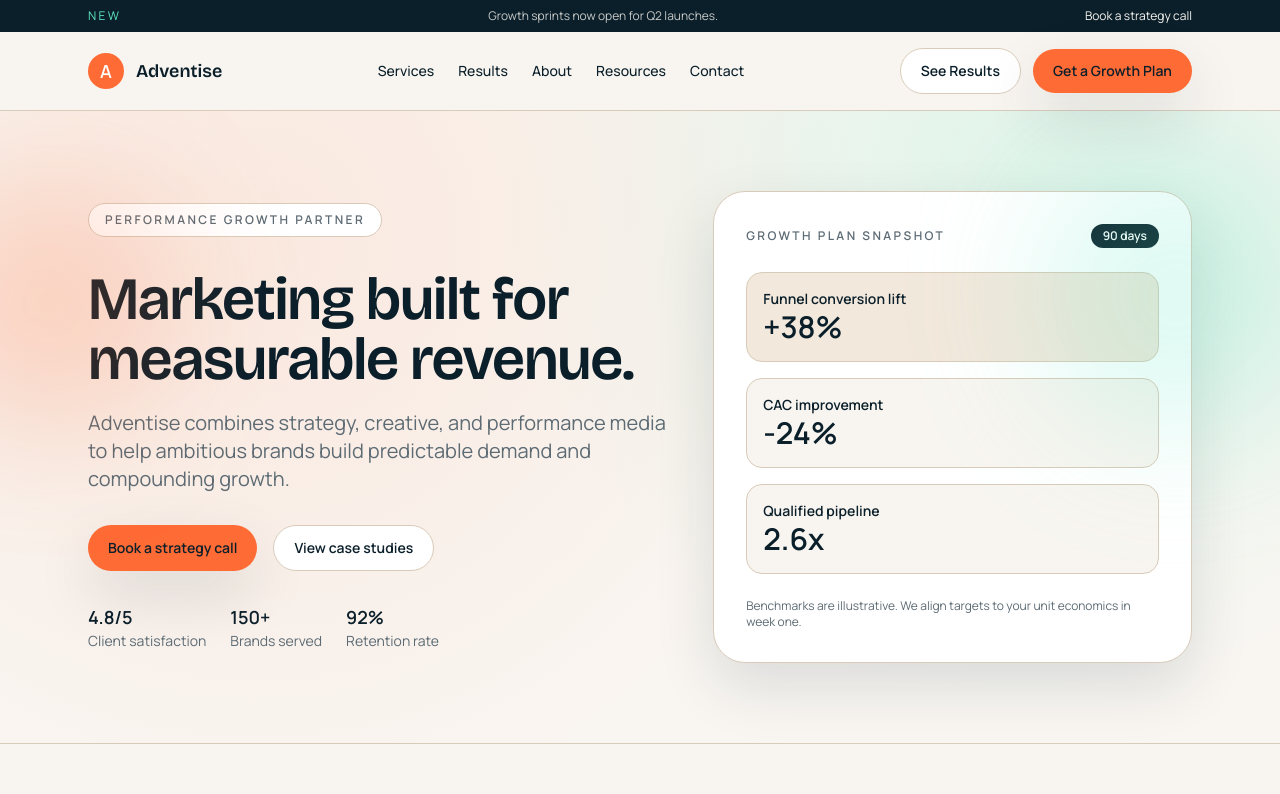
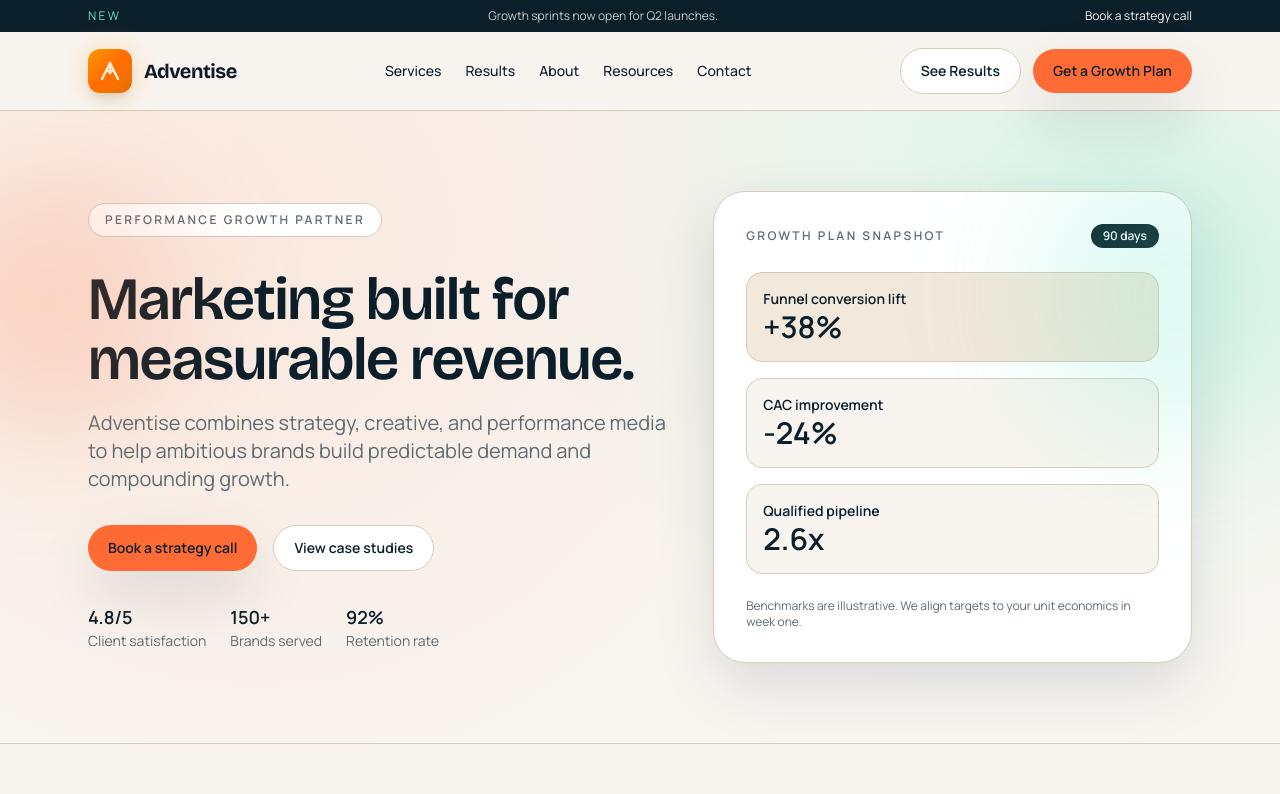
Before and after one commit to UzairLakho/adventise, a Next.js app: page / in a window 1280 px wide. Shown: the top 794 px of the page. Built offline with nearby package versions, Linux system fonts and the light colour scheme.

Commit message:
logo update

```diff
--- a/src/components/site-header.tsx
+++ b/src/components/site-header.tsx
@@ -17,12 +17,48 @@ export default function SiteHeader() {
         </div>
       </div>
       <div className="mx-auto flex max-w-6xl items-center justify-between px-6 py-4">
-        <Link href="/" className="flex items-center gap-3 text-lg font-semibold">
-          <span className="flex h-9 w-9 items-center justify-center rounded-full bg-ember text-white">
-            A
-          </span>
-          <span className="font-display">Adventise</span>
-        </Link>
+        <Link
+  href="/"
+  aria-label="Adventise"
+  className="group flex items-center gap-3 select-none"
+>
+  {/* Logo mark */}
+  <div
+    className="relative flex h-11 w-11 items-center justify-center
+               rounded-xl bg-gradient-to-br
+               from-amber-500 via-orange-500 to-amber-600
+               shadow-lg transition-all duration-300
+               group-hover:scale-105"
+  >
+    {/* Stylized A + forward arrow */}
+    <svg
+      viewBox="0 0 24 24"
+      className="h-6 w-6 text-white"
+      fill="none"
+      stroke="currentColor"
+      strokeWidth="2.4"
+      strokeLinecap="round"
+      strokeLinejoin="round"
+    >
+      <path d="M4 20L12 4L20 20" />
+      <path d="M12 4V14" />
+      <path d="M9 11L12 14L15 11" />
+    </svg>
+
+    {/* ember glow */}
+    <span className="absolute inset-0 rounded-xl bg-orange-400 opacity-25 blur-lg"></span>
+  </div>
+
+  {/* Wordmark */}
+  <span
+    className="font-display text-xl font-bold tracking-tight
+               text-gray-900 transition-colors duration-300
+               group-hover:text-amber-600"
+  >
+    Adventise
+  </span>
+</Link>
+
         <nav className="hidden items-center gap-6 text-sm font-medium text-ink lg:flex">
           {navLinks.map((link) => (
             <Link key={link.href} href={link.href} className="hover:text-ember">
```
